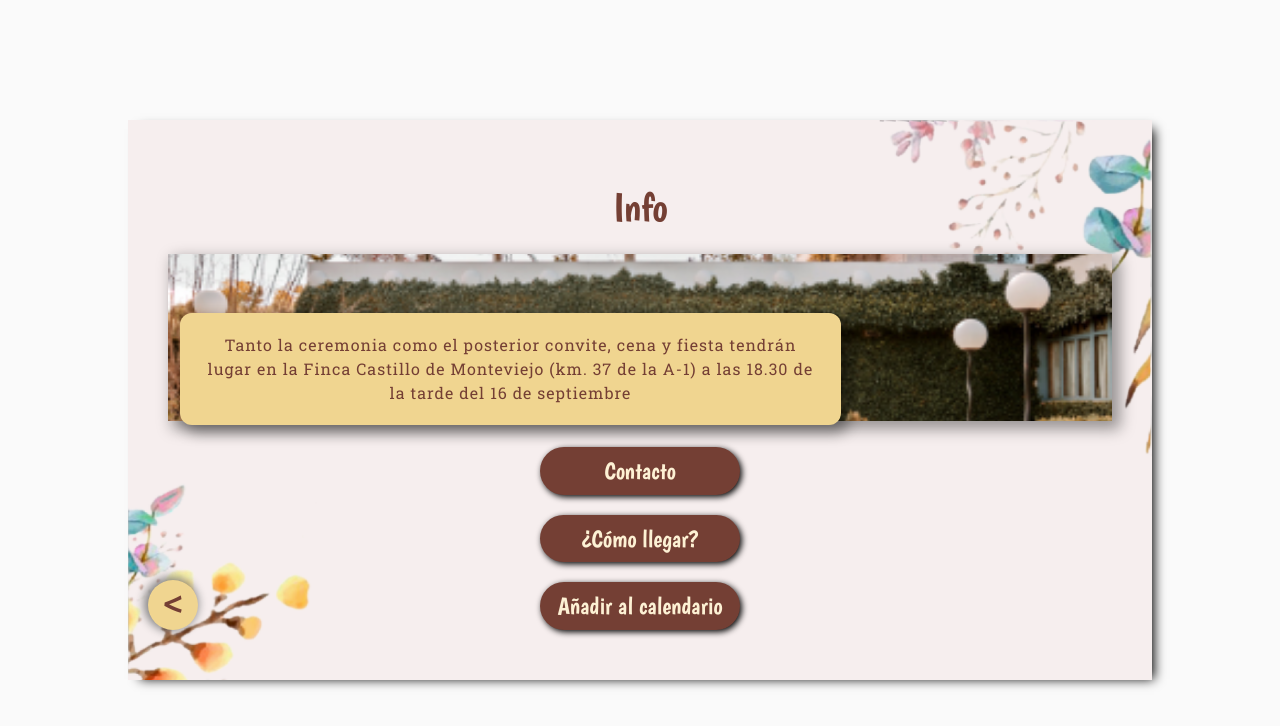
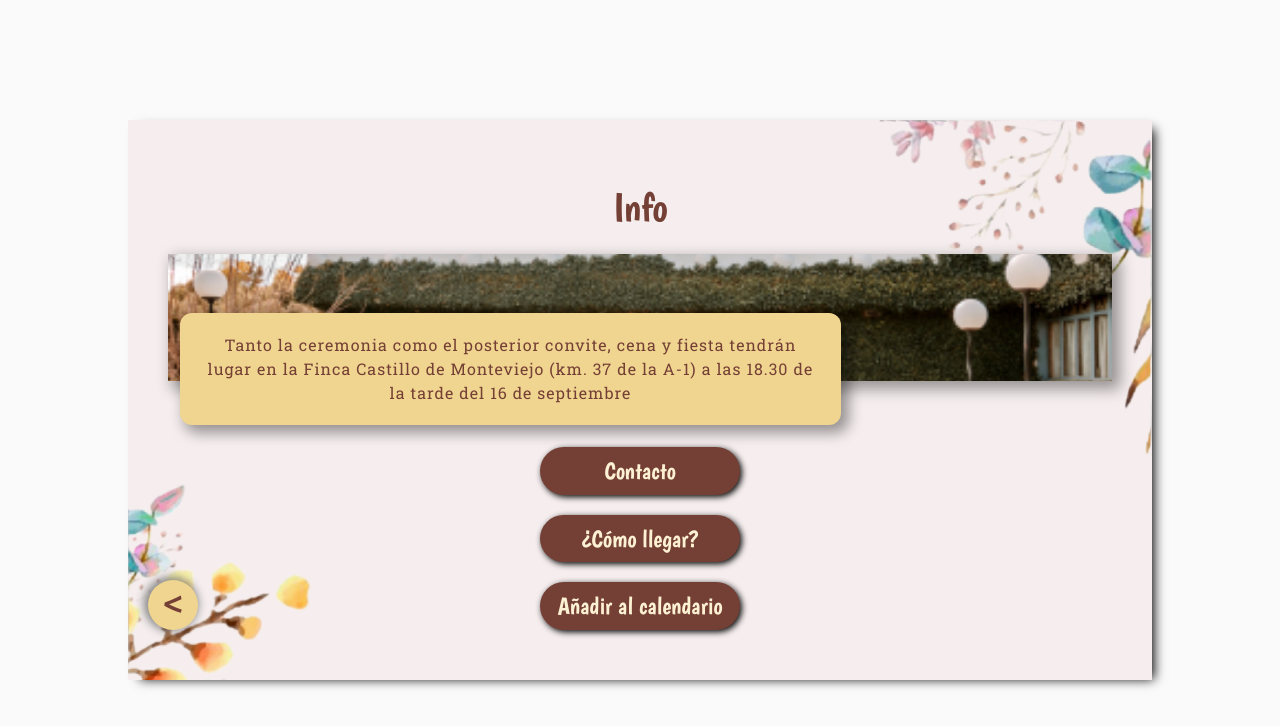
Before and after one commit to jlaguilargomez/wedding-app-react, a React (Create React App) app: page /info in a window 1280 px wide. Shown: the top 726 px of the page. Built offline with nearby package versions, Linux system fonts and the light colour scheme; no server answers; sample sign-in values are in the browser's storage.

Commit message:
Change text position in info component

```diff
--- a/src/styles/pages/Info.module.scss
+++ b/src/styles/pages/Info.module.scss
@@ -12,6 +12,6 @@
     }
 
     &__card-container {
-        margin-top: -120px;
+        margin-top: -80px;
     }
 }
```
